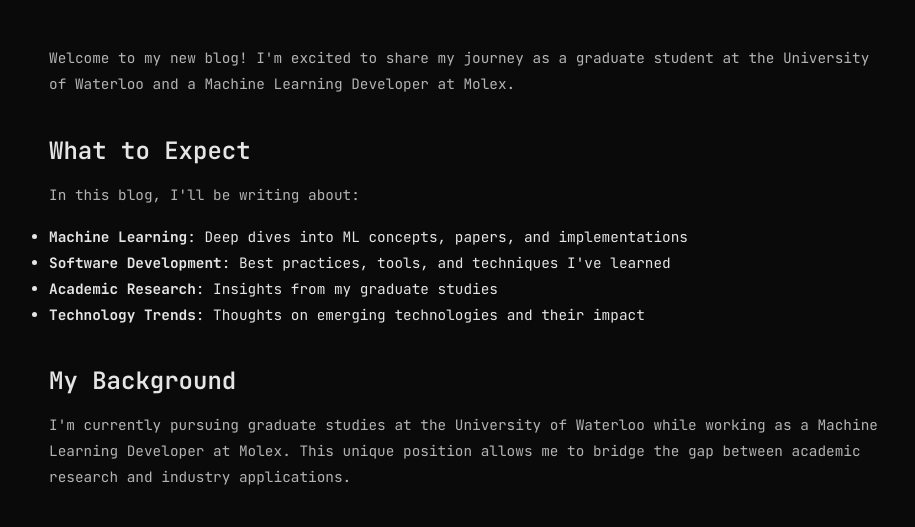
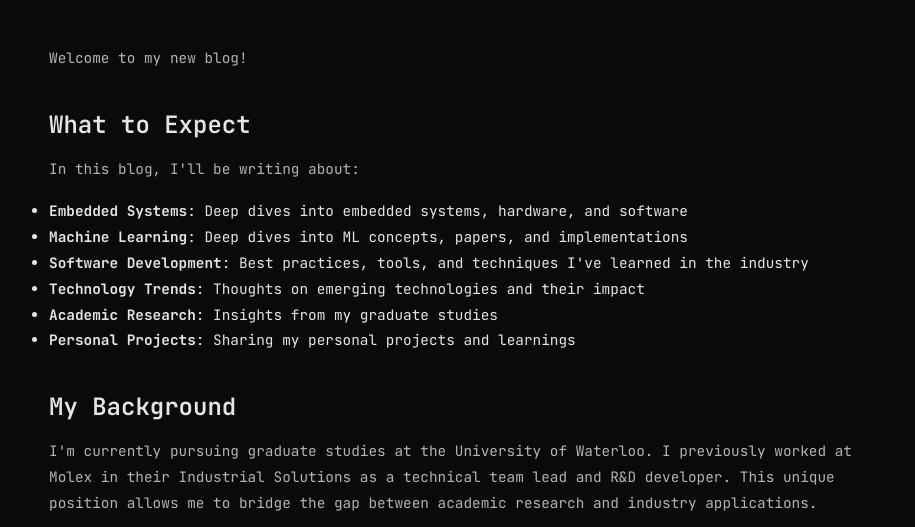
Before and after one commit to sdelcore/sdelcore.github.io, an Eleventy site: page posts/welcome-to-my-blog/welcome-to-my-blog.md in a window 1280 px wide. Shown: the part 213-740 px from the top of the page, without its empty margins (173-1088 px from the left). Built offline with nearby package versions, Linux system fonts and the light colour scheme; Eleventy itself is replaced by a stand-in of ours; files that its build step writes are made by us from their sources.

Commit message:
fix intro post

```diff
--- a/posts/welcome-to-my-blog/welcome-to-my-blog.md
+++ b/posts/welcome-to-my-blog/welcome-to-my-blog.md
@@ -2,25 +2,27 @@
 layout: post.njk
 title: Welcome to My Blog
 date: 2025-01-25
-description: An introduction to my new blog where I'll share insights on machine learning, software development, and technology.
+description: An introduction to my new blog where I'll share insights on embeeded systems, machine learning, software development, and technology.
 tags: ["introduction", "blog"]
 share: true
 ---
 
-Welcome to my new blog! I'm excited to share my journey as a graduate student at the University of Waterloo and a Machine Learning Developer at Molex.
+Welcome to my new blog!
 
 ## What to Expect
 
 In this blog, I'll be writing about:
 
+- **Embedded Systems**: Deep dives into embedded systems, hardware, and software
 - **Machine Learning**: Deep dives into ML concepts, papers, and implementations
-- **Software Development**: Best practices, tools, and techniques I've learned
+- **Software Development**: Best practices, tools, and techniques I've learned in the industry
+- **Technology Trends**: Thoughts on emerging technologies and their impact
 - **Academic Research**: Insights from my graduate studies
-- **Technology Trends**: Thoughts on emerging technologies and their impact
+- **Personal Projects**: Sharing my personal projects and learnings
 
 ## My Background
 
-I'm currently pursuing graduate studies at the University of Waterloo while working as a Machine Learning Developer at Molex. This unique position allows me to bridge the gap between academic research and industry applications.
+I'm currently pursuing graduate studies at the University of Waterloo. I previously worked at Molex in their Industrial Solutions as a technical team lead and R&D developer. This unique position allows me to bridge the gap between academic research and industry applications.
 
 ## Publishing Workflow
 
```
